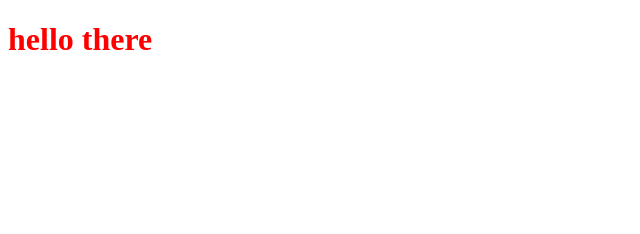
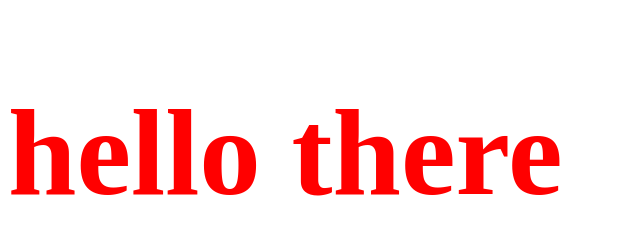
Before and after one commit to sabovyan/jenkins_setup, a plain HTML site: page app/client/index.html in a window 1280 px wide. Shown: the whole page, without its empty margins (0-640 px from the left). Drawn offline with Linux system fonts and the light colour scheme.

Commit message:
(test): check web hook 2

```diff
--- a/app/client/index.html
+++ b/app/client/index.html
@@ -1,5 +1,6 @@
 <!DOCTYPE html>
 <html lang="en">
+
 <head>
   <meta charset="UTF-8" />
   <meta http-equiv="X-UA-Compatible" content="IE=edge" />
@@ -8,10 +9,13 @@
   <style>
     h1 {
       color: red;
+      font-size: 123px;
     }
   </style>
 </head>
+
 <body>
   <h1>hello there</h1>
 </body>
+
 </html>
```
Lines whose indentation alone changed are shown as unchanged.
